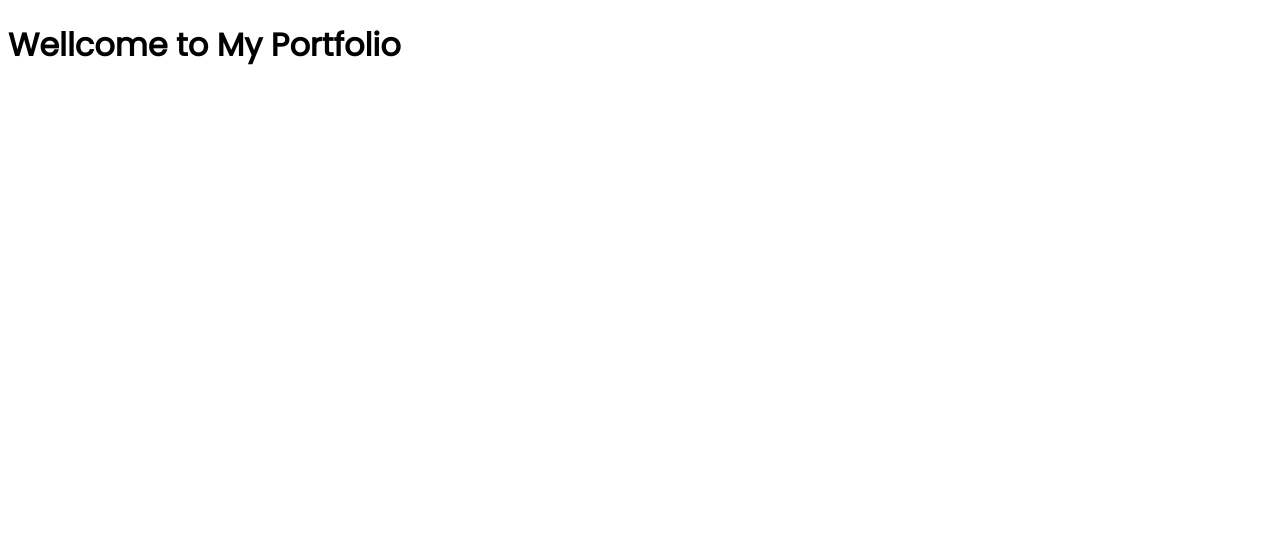
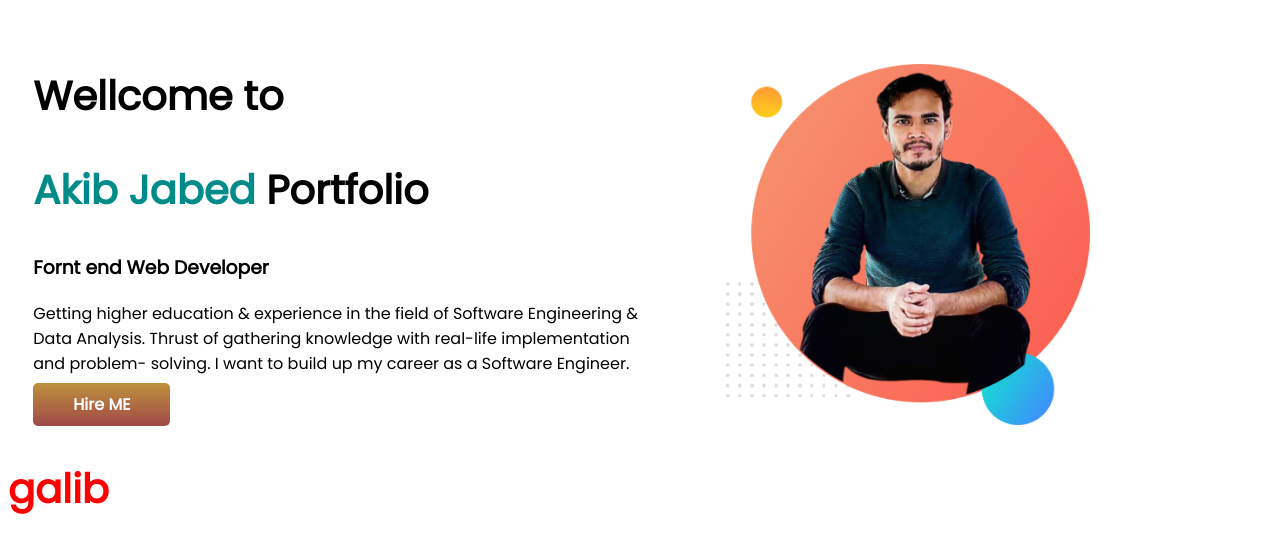
Before and after one commit to AJopu/developer-portfolio, a plain HTML site: page index.html in a window 1280 px wide. Drawn offline with Linux system fonts and the light colour scheme.

Commit message:
container, side by side, image size, Link button style added

```diff
--- a/index.html
+++ b/index.html
@@ -1,5 +1,6 @@
 <!DOCTYPE html>
 <html lang="en">
+
 <head>
     <meta charset="UTF-8">
     <meta http-equiv="X-UA-Compatible" content="IE=edge">
@@ -10,7 +11,26 @@
     <link href="https://fonts.googleapis.com/css2?family=Poppins&display=swap" rel="stylesheet">
     <link rel="stylesheet" href="style.css">
 </head>
+
 <body>
-    <H1>Wellcome to My Portfolio</H1>
+    <section>
+        <div class="half">
+            <h1>Wellcome to</h1>
+            <h1> <span>Akib Jabed</span> Portfolio</h2>
+                <h3>Fornt end Web Developer</h3>
+                <p>Getting higher education & experience in the field of Software Engineering & Data Analysis. Thrust of
+                    gathering knowledge with real-life implementation and problem- solving. I want to build up my career
+                    as
+                    a Software Engineer. </p>
+                <a class="link-button" href="https://www.linkedin.com/in/md-akib-jabed-5a0918203/" target="_blank"> Hire
+                    ME</a>
+        </div>
+        <div class="half">
+            <img src="image/akib.png" alt=" akib image">
+        </div>
+    </section>
+
+    <h1 style="color:red ;">galib</h1>
 </body>
+
 </html>
--- a/style.css
+++ b/style.css
@@ -1,3 +1,31 @@
 body{
     font-family: 'Poppins', sans-serif;
 }
+h1{
+    font-size: 40px;
+}
+span{
+    color: darkcyan;
+}
+section{
+    display: flex;
+}
+.half{
+    width: 50%;
+    padding-left: 2%;
+    padding-top: 2%;
+}
+.half img{
+    width: 60%;
+    padding-left: 10%;
+    padding-top: 5%;
+
+}
+.link-button{
+    text-decoration: none;
+    background-image: linear-gradient(rgb(190, 145, 61), rgb(160, 73, 73));
+    padding: 10px 40px;
+    color: white;
+    font-weight: 900;
+    border-radius: 5px;
+}
```
